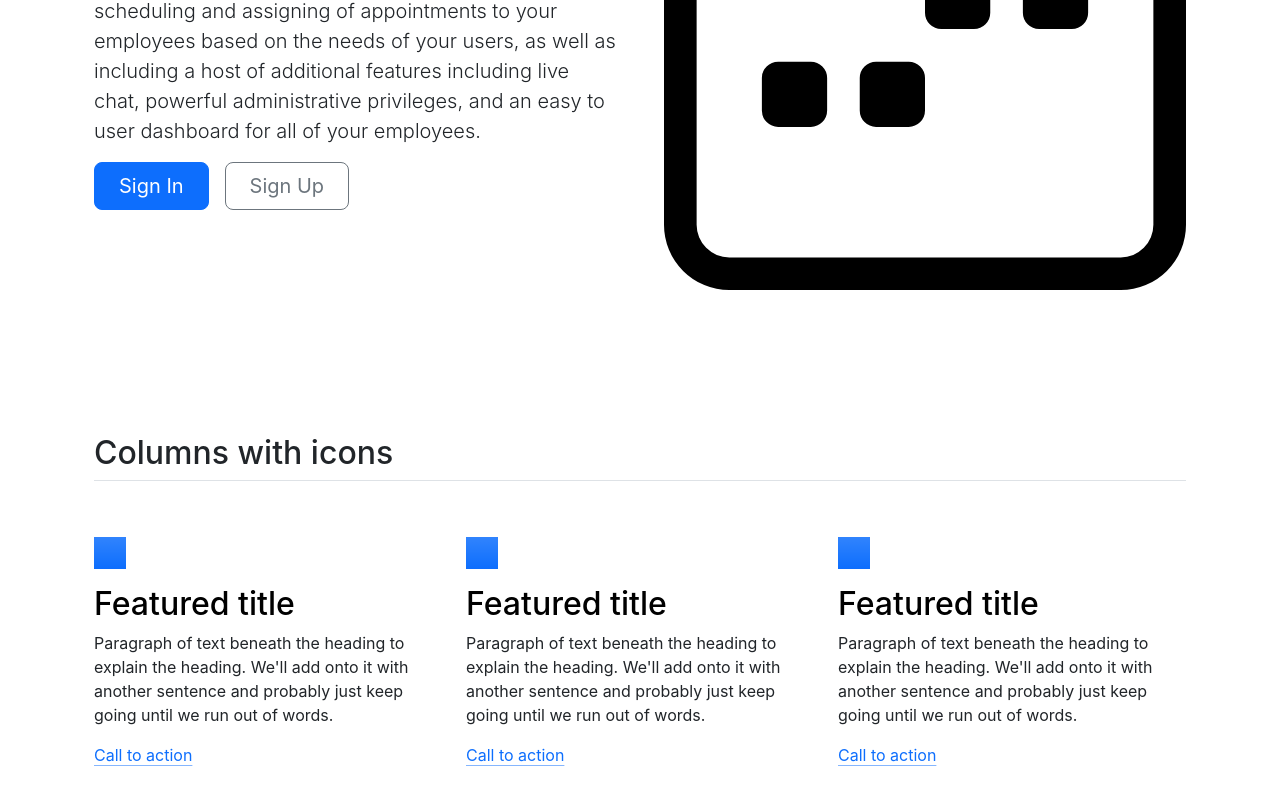
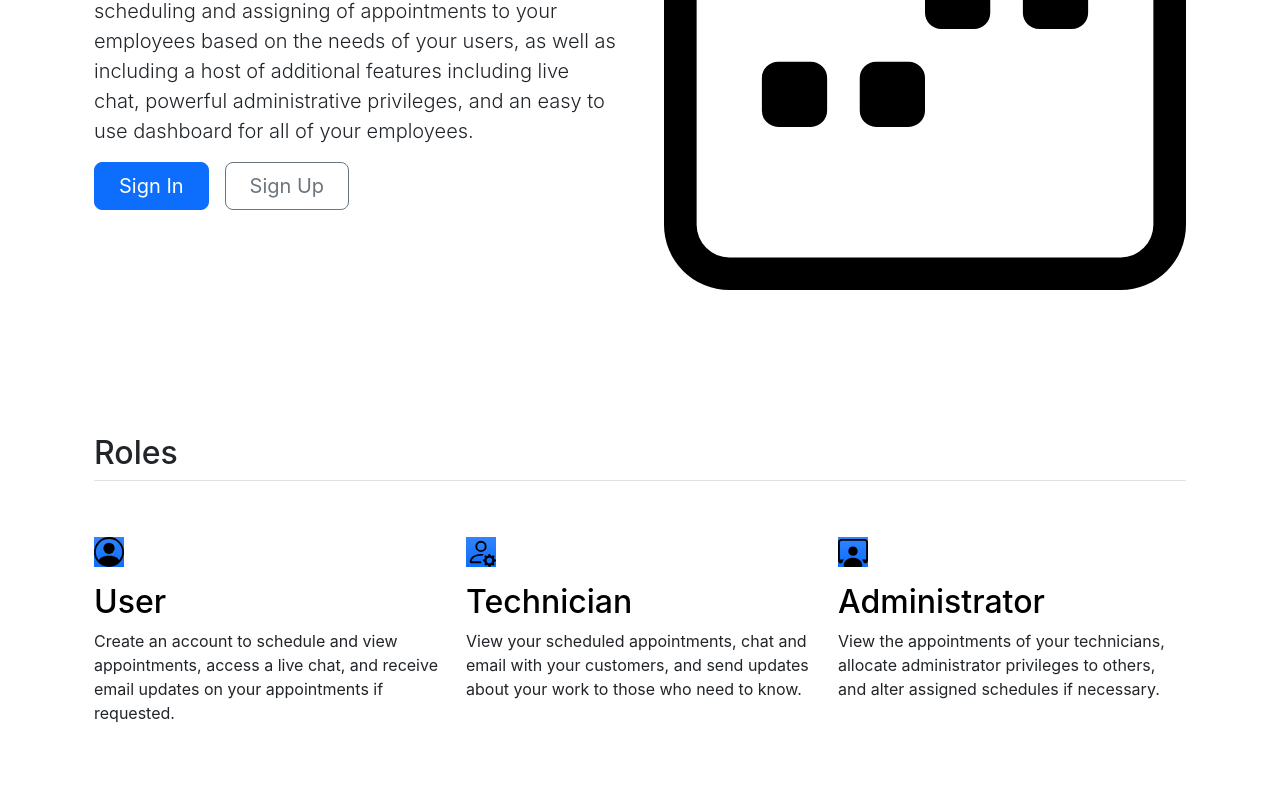
Before and after one commit to FrancoMLG/Group_31, a React (Create React App) app in the folder client/: page / in a window 1280 px wide. Shown: the part 410-1210 px from the top of the page. Built offline with nearby package versions, Linux system fonts and the light colour scheme.

Commit message:
Finished the roles element

```diff
--- a/client/src/App.js
+++ b/client/src/App.js
@@ -66,7 +66,7 @@ function App() {
               <h1 className="display-5 fw-bold text-body-emphasis lh-1 mb-3">The IT Help Desk Solution You Need</h1>
               <p className="lead">Forget about manually scheduling appointments for your users. Our system will automatically handle the scheduling and assigning of appointments to
                 your employees based on the needs of your users, as well as including a host of additional features including live chat, powerful administrative privileges, and an
-                easy to user dashboard for all of your employees.
+                easy to use dashboard for all of your employees.
                 </p>
                 <div className="d-grid gap-2 d-md-flex justify-content-md-start">
                 <button type="button" className="btn btn-primary btn-lg px-4 me-md-2">Sign In</button>
@@ -77,40 +77,28 @@ function App() {
         </div>
 
         <div className="container px-4 py-5" id="featured-3">
-          <h2 className="pb-2 border-bottom">Columns with icons</h2>
+          <h2 className="pb-2 border-bottom">Roles</h2>
           <div className="row g-4 py-5 row-cols-1 row-cols-lg-3">
             <div className="feature col">
               <div className="feature-icon d-inline-flex align-items-center justify-content-center text-bg-primary bg-gradient fs-2 mb-3">
-                <svg className="bi" width="1em" height="1em"><use xlinkHref="#collection"></use></svg>
+                <img src={`${process.env.PUBLIC_URL}/images/person-circle.svg`} className ="white-svg" height="30"/>
               </div>
-              <h3 className="fs-2 text-body-emphasis">Featured title</h3>
-              <p>Paragraph of text beneath the heading to explain the heading. We'll add onto it with another sentence and probably just keep going until we run out of words.</p>
-              <a href="#" className="icon-link">
-                Call to action
-                <svg className="bi"><use xlinkHref="#chevron-right"></use></svg>
-              </a>
+              <h3 className="fs-2 text-body-emphasis">User</h3>
+              <p>Create an account to schedule and view appointments, access a live chat, and receive email updates on your appointments if requested.</p>
             </div>
             <div className="feature col">
               <div className="feature-icon d-inline-flex align-items-center justify-content-center text-bg-primary bg-gradient fs-2 mb-3">
-                <svg className="bi" width="1em" height="1em"><use xlinkHref="#people-circle"></use></svg>
+                <img src={`${process.env.PUBLIC_URL}/images/person-gear.svg`} className ="white-svg" height="30"/>
               </div>
-              <h3 className="fs-2 text-body-emphasis">Featured title</h3>
-              <p>Paragraph of text beneath the heading to explain the heading. We'll add onto it with another sentence and probably just keep going until we run out of words.</p>
-              <a href="#" className="icon-link">
-                Call to action
-                <svg className="bi"><use xlinkHref="#chevron-right"></use></svg>
-              </a>
+              <h3 className="fs-2 text-body-emphasis">Technician</h3>
+              <p>View your scheduled appointments, chat and email with your customers, and send updates about your work to those who need to know.</p>
             </div>
             <div className="feature col">
               <div className="feature-icon d-inline-flex align-items-center justify-content-center text-bg-primary bg-gradient fs-2 mb-3">
-                <svg className="bi" width="1em" height="1em"><use xlinkHref="#toggles2"></use></svg>
+                <img src={`${process.env.PUBLIC_URL}/images/person-workspace.svg`} className ="white-svg" height="30"/>
               </div>
-              <h3 className="fs-2 text-body-emphasis">Featured title</h3>
-              <p>Paragraph of text beneath the heading to explain the heading. We'll add onto it with another sentence and probably just keep going until we run out of words.</p>
-              <a href="#" className="icon-link">
-                Call to action
-                <svg className="bi"><use xlinkHref="#chevron-right"></use></svg>
-              </a>
+              <h3 className="fs-2 text-body-emphasis">Administrator</h3>
+              <p>View the appointments of your technicians, allocate administrator privileges to others, and alter assigned schedules if necessary.</p>
             </div>
           </div>
         </div>
```
